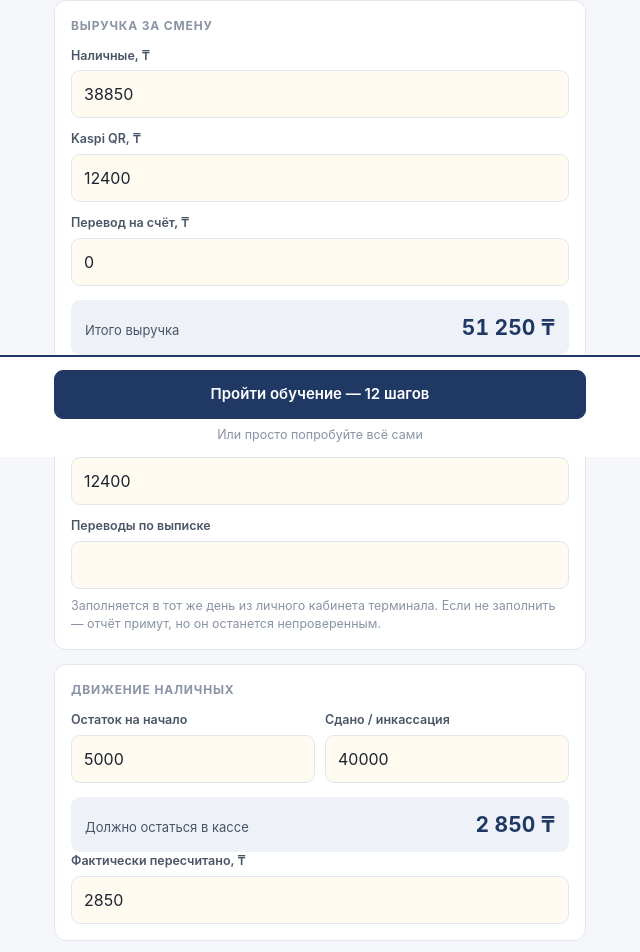
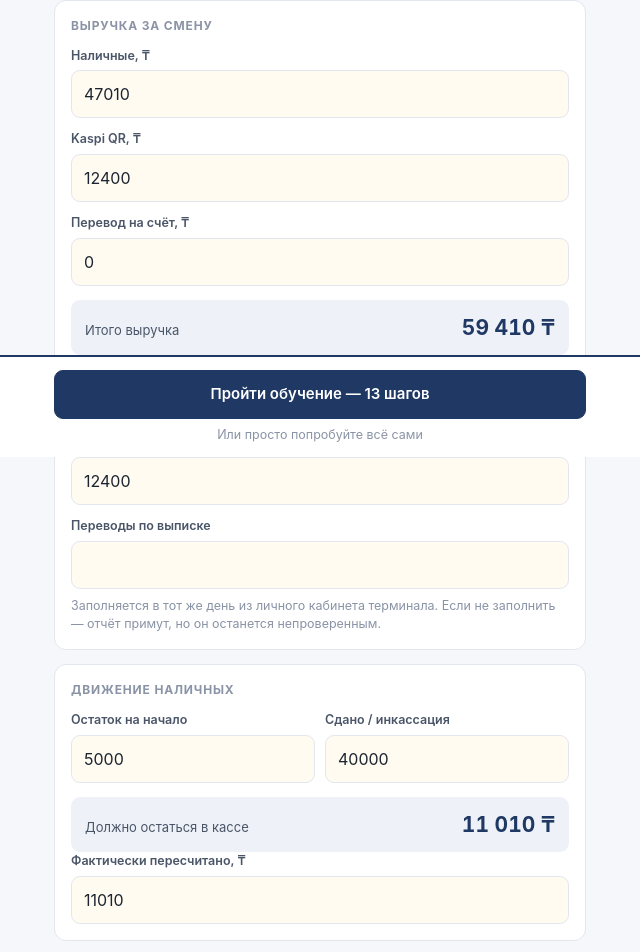
Before and after one commit to umgroupkz-commits/tandem-uchet, a plain HTML site: page learn.html in a window 1280 px wide. Shown: the part 343-1295 px from the top of the page, 320-960 px from the left. Drawn offline with Linux system fonts and the light colour scheme.

Commit message:
Тренажёр: стартовые цифры сходятся, число шагов из данных

```diff
--- a/learn.html
+++ b/learn.html
@@ -114,7 +114,7 @@
 
 <div class="card" id="c-money">
   <h2>Выручка за смену</h2>
-  <label for="d-cash">Наличные, ₸</label><input id="d-cash" inputmode="decimal" value="38850">
+  <label for="d-cash">Наличные, ₸</label><input id="d-cash" inputmode="decimal" value="47010">
   <label for="d-qr">Kaspi QR, ₸</label><input id="d-qr" inputmode="decimal" value="12400">
   <label for="d-tr">Перевод на счёт, ₸</label><input id="d-tr" inputmode="decimal" value="0">
   <div class="tot"><span>Итого выручка</span><span id="d-total">0 ₸</span></div>
@@ -134,7 +134,7 @@
     <div><label for="d-handed">Сдано / инкассация</label><input id="d-handed" inputmode="decimal" value="40000"></div>
   </div>
   <div class="tot"><span>Должно остаться в кассе</span><span id="d-expected">0 ₸</span></div>
-  <label for="d-counted">Фактически пересчитано, ₸</label><input id="d-counted" inputmode="decimal" value="2850">
+  <label for="d-counted">Фактически пересчитано, ₸</label><input id="d-counted" inputmode="decimal" value="11010">
 </div>
 
 <div class="card" id="c-exp">
@@ -179,7 +179,7 @@
 
 <div class="start" id="startbar">
   <div class="tour-in">
-    <button type="button" id="btn-start">Пройти обучение — 12 шагов</button>
+    <button type="button" id="btn-start">Пройти обучение</button>
     <div class="hint" style="text-align:center;margin-top:7px">Или просто попробуйте всё сами</div>
   </div>
 </div>
@@ -441,6 +441,7 @@ $('d-save').onclick = function () {
 
 drawFav();
 recalc();
+$('btn-start').textContent = 'Пройти обучение — ' + STEPS.length + ' шагов';
 </script>
 </body>
 </html>
```
